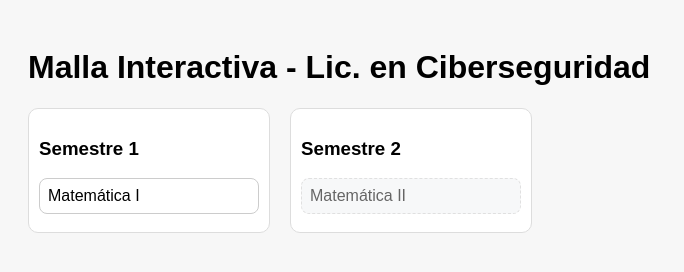
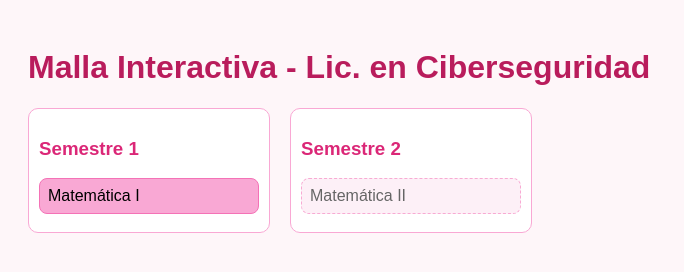
Before and after one commit to Janicellyr/malla-ciberseguridad, a plain HTML site: page index.html in a window 1280 px wide. Shown: the whole page, without its empty margins (0-684 px from the left). Drawn offline with Linux system fonts and the light colour scheme.

Commit message:
Update estilo.css

```diff
--- a/estilo.css
+++ b/estilo.css
@@ -1,7 +1,11 @@
 body {
   font-family: Arial, sans-serif;
-  background: #f7f7f7;
+  background: #fef6f9;
   padding: 20px;
+}
+
+h1 {
+  color: #b91c5c;
 }
 
 #malla {
@@ -12,31 +16,36 @@ body {
 
 .semestre {
   background: white;
-  border: 1px solid #ddd;
+  border: 1px solid #f9a8d4;
   border-radius: 10px;
   padding: 10px;
   min-width: 220px;
+}
+
+.semestre h3 {
+  color: #db2777;
 }
 
 .materia {
   padding: 8px;
   margin-bottom: 8px;
   border-radius: 8px;
-  border: 1px solid #ccc;
+  border: 1px solid #f472b6;
   cursor: pointer;
 }
 
 .materia.aprobada {
-  background-color: #d1fae5;
-  border-color: #10b981;
+  background-color: #a855f7; /* Morado */
+  color: white;
+  border-color: #7e22ce;
 }
 
 .materia.desbloqueada {
-  background-color: #ffffff;
+  background-color: #f9a8d4; /* Rosa fuerte */
 }
 
 .materia.bloqueada {
-  background-color: #f3f4f6;
+  background-color: #fce7f3; /* Rosa suave */
   border-style: dashed;
   opacity: 0.6;
 }
```
